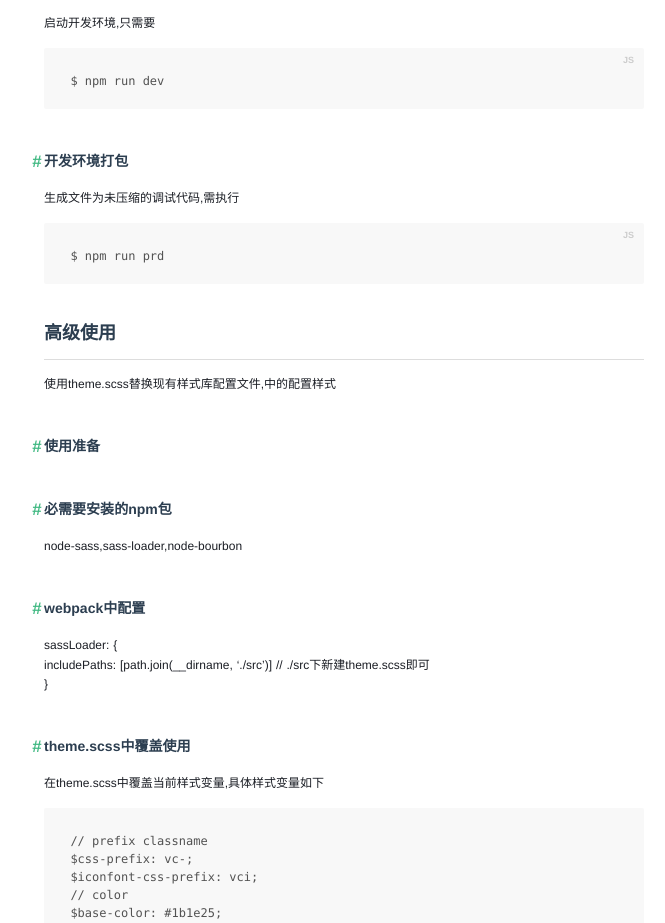
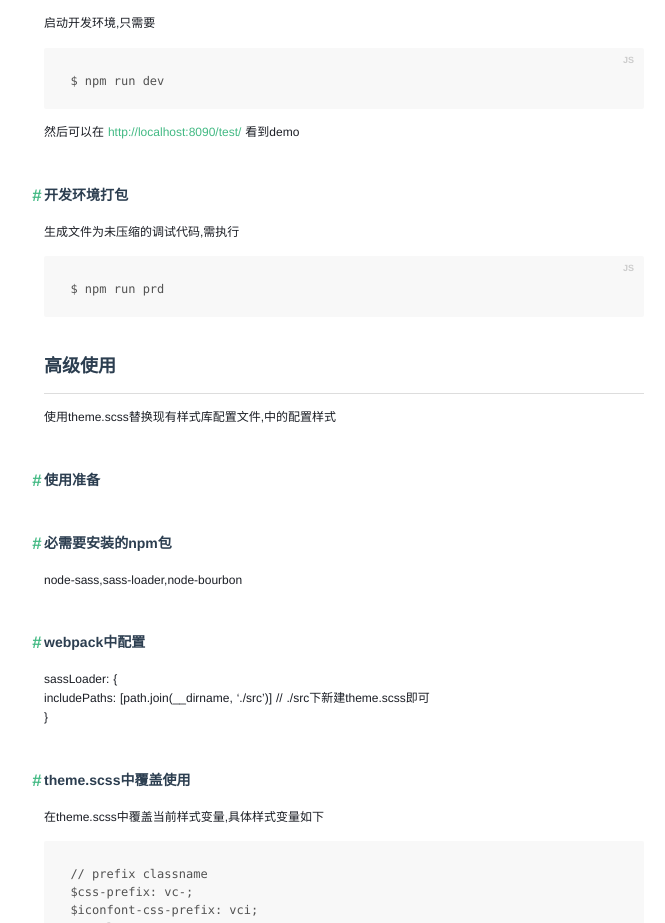
Before and after one commit to wf123537200/vucc.com, a plain HTML site: page guide/index.html in a window 1280 px wide. Shown: the part 4602-5525 px from the top of the page, without its empty margins (306-971 px from the left). Drawn offline with Linux system fonts and the light colour scheme.

Commit message:
升级文档到1.3.0

```diff
--- a/guide/index.html
+++ b/guide/index.html
@@ -197,6 +197,7 @@ v-bind:class 简写为 :class
 <h3 id="准备"><a href="#准备" class="headerlink" title="准备"></a>准备</h3><p>首先,你得有nodejs + npm</p>
 <figure class="highlight js"><table><tr><td class="code"><pre><div class="line">$ npm install</div></pre></td></tr></table></figure>
 <h3 id="开发环境启动"><a href="#开发环境启动" class="headerlink" title="开发环境启动"></a>开发环境启动</h3><p>启动开发环境,只需要<br><figure class="highlight js"><table><tr><td class="code"><pre><div class="line">$ npm run dev</div></pre></td></tr></table></figure></p>
+<p>然后可以在 <a href="http://localhost:8090/test/" target="_blank" rel="external">http://localhost:8090/test/</a> 看到demo</p>
 <h3 id="开发环境打包"><a href="#开发环境打包" class="headerlink" title="开发环境打包"></a>开发环境打包</h3><p>生成文件为未压缩的调试代码,需执行<br><figure class="highlight js"><table><tr><td class="code"><pre><div class="line">$ npm run prd</div></pre></td></tr></table></figure></p>
 <h2 id="高级使用"><a href="#高级使用" class="headerlink" title="高级使用"></a>高级使用</h2><p>使用theme.scss替换现有样式库配置文件,中的配置样式</p>
 <h3 id="使用准备"><a href="#使用准备" class="headerlink" title="使用准备"></a>使用准备</h3><h3 id="必需要安装的npm包"><a href="#必需要安装的npm包" class="headerlink" title="必需要安装的npm包"></a>必需要安装的npm包</h3><p>node-sass,sass-loader,node-bourbon</p>
```
